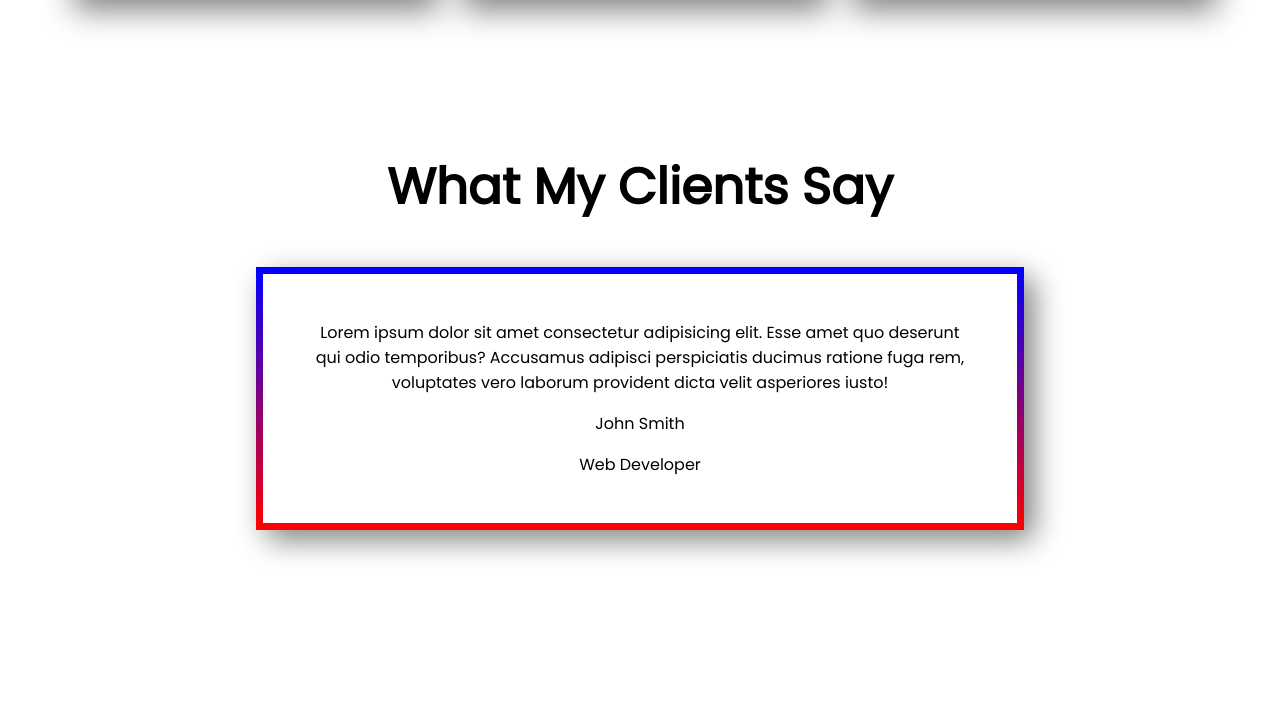
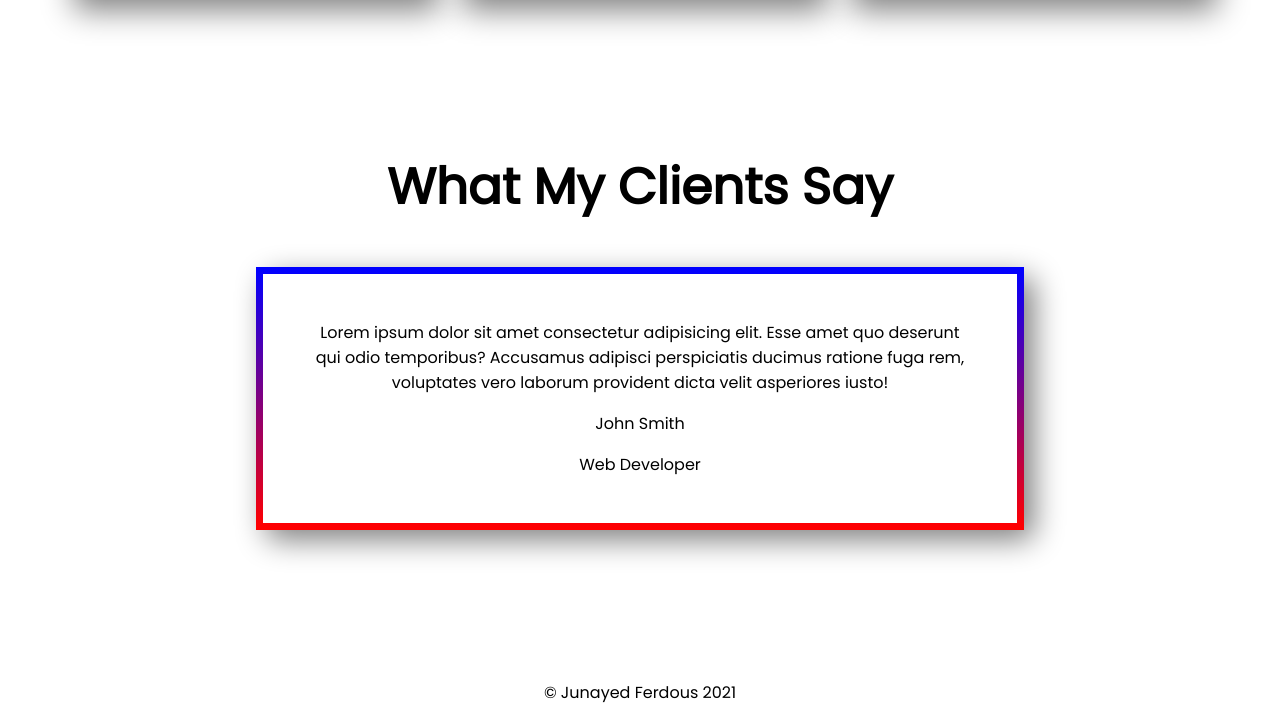
Before and after one commit to junayed-ferdous/portfolio-practice, a plain HTML site: page index.html in a window 1280 px wide. Shown: the part 1504-2225 px from the top of the page. Before the commit the page ends 2184 px from the top, so only its background shows below. Drawn offline with Linux system fonts and the light colour scheme.

Commit message:
footer added

```diff
--- a/index.html
+++ b/index.html
@@ -60,6 +60,9 @@
             </div>
         </div>
     </section>
+    <footer>
+        <p>&copy; Junayed Ferdous 2021</p>
+    </footer>
 </body>
 
 </html>
--- a/style.css
+++ b/style.css
@@ -78,3 +78,7 @@ h1 {
     border-radius: 10px;
     box-shadow: 10px 10px 30px gray;
 }
+
+footer p {
+    text-align: center;
+}
```
